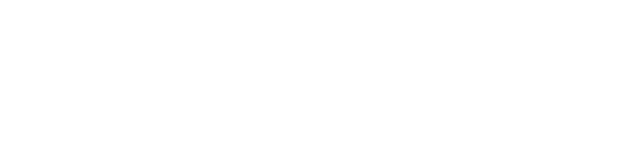
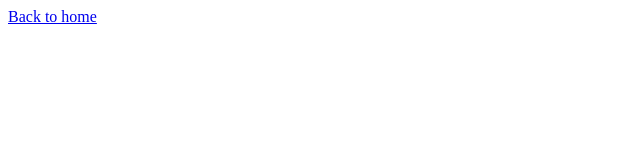
Before and after one commit to joohwan58/Recipe-page, a plain HTML site: page pages/instant-noodles.html in a window 1280 px wide. Shown: the whole page, without its empty margins (0-640 px from the left). Drawn offline with Linux system fonts and the light colour scheme.

Commit message:
added links back to home

```diff
--- a/pages/instant-noodles.html
+++ b/pages/instant-noodles.html
@@ -5,6 +5,7 @@
         <title>Enhanced instant noodles</title>
     </head>
     <body>
-
+        <a href="../index.html">Back to home</a>
+        <!-- https://www.recipetineats.com/chicken-vegetable-ramen-noodles/ -->
     </body>
 </html>
```
Also changed, not shown: pages/SPAM-fried-rice.html (+1 -0 lines).
